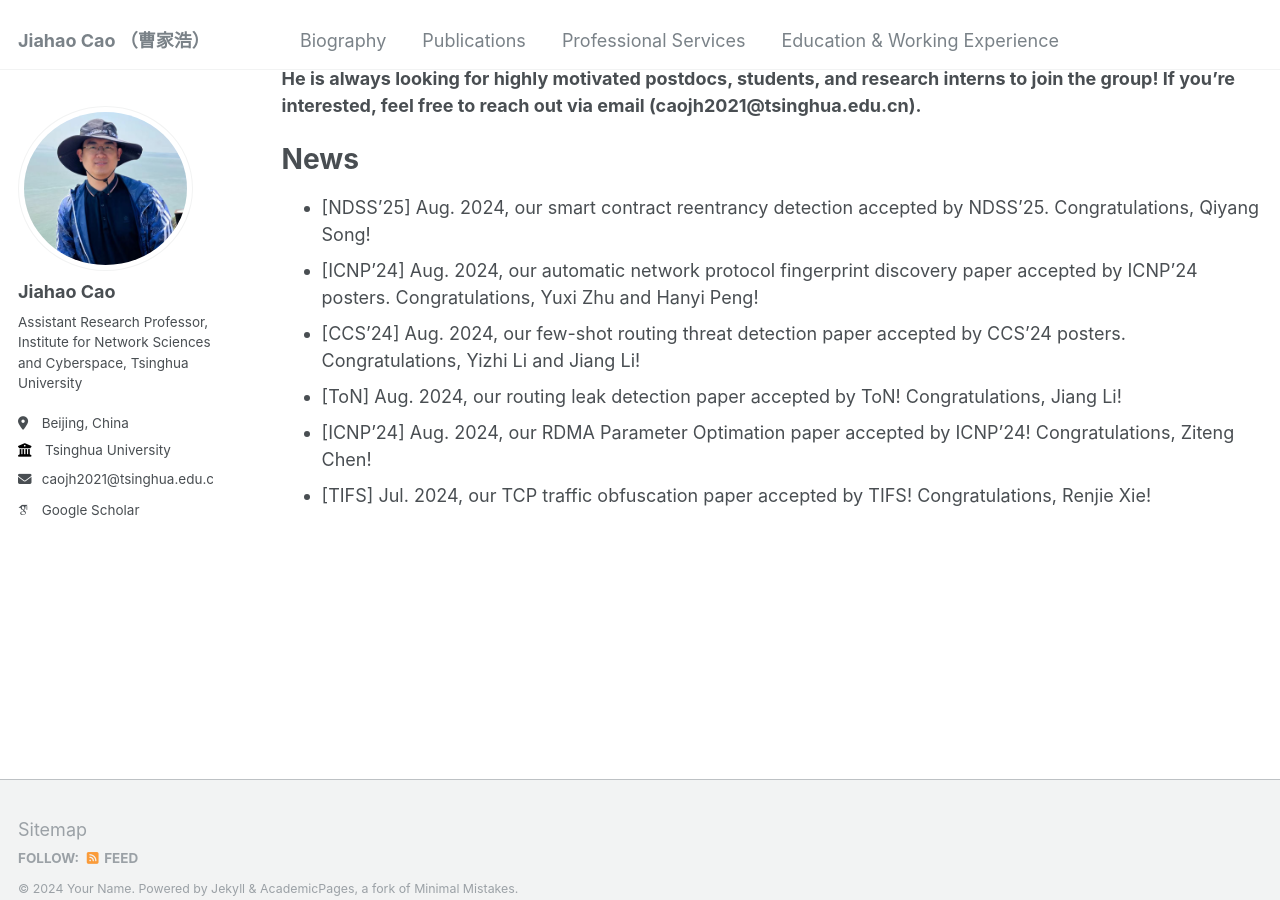
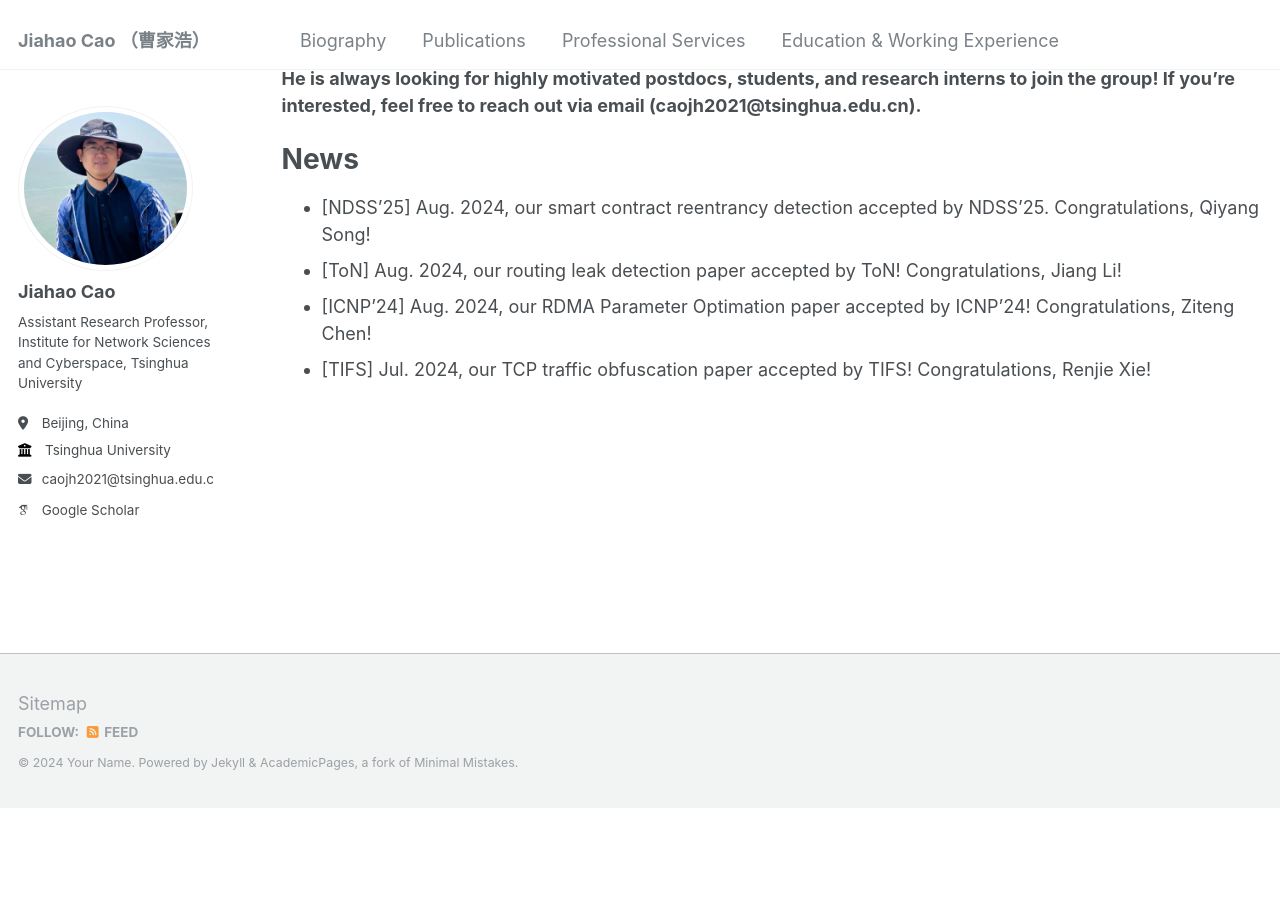
Before and after one commit to caojh15/caojh15.github.io, a Jekyll site: the page built from _pages/about.md, in a window 1280 px wide and 900 px high, scrolled down 679 px. Built offline with Jekyll 4.4.1, drawn with Linux system fonts in a browser that asks for light colours; some web fonts are replaced; after the commit the page ends 1488 px from its top, so only the background shows below that.

Commit message:
Update about.md

```diff
--- a/_pages/about.md
+++ b/_pages/about.md
@@ -21,8 +21,6 @@ His current interests mainly focus on the following domains:
 
 # News
 - [NDSS'25] Aug. 2024, our smart contract reentrancy detection accepted by NDSS'25. Congratulations, Qiyang Song!
-- [ICNP'24] Aug. 2024, our automatic network protocol fingerprint discovery paper accepted by ICNP'24 posters. Congratulations, Yuxi Zhu and Hanyi Peng!
-- [CCS'24] Aug. 2024, our few-shot routing threat detection paper accepted by CCS'24 posters. Congratulations, Yizhi Li and Jiang Li!
 - [ToN] Aug. 2024, our routing leak detection paper accepted by ToN! Congratulations, Jiang Li!
 - [ICNP'24] Aug. 2024, our RDMA Parameter Optimation paper accepted by ICNP'24! Congratulations, Ziteng Chen!
 - [TIFS] Jul. 2024, our TCP traffic obfuscation paper accepted by TIFS! Congratulations, Renjie Xie!
```
